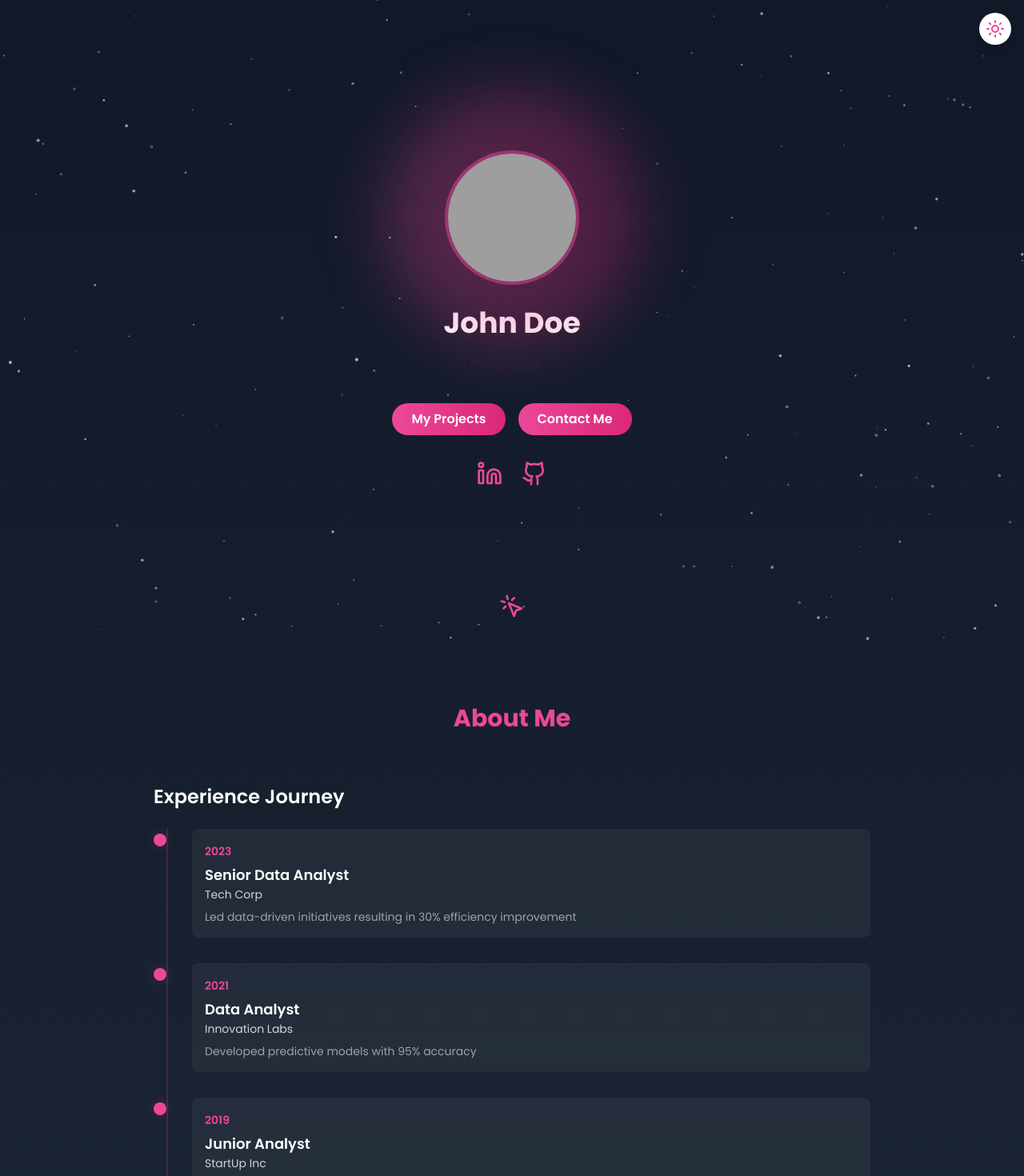
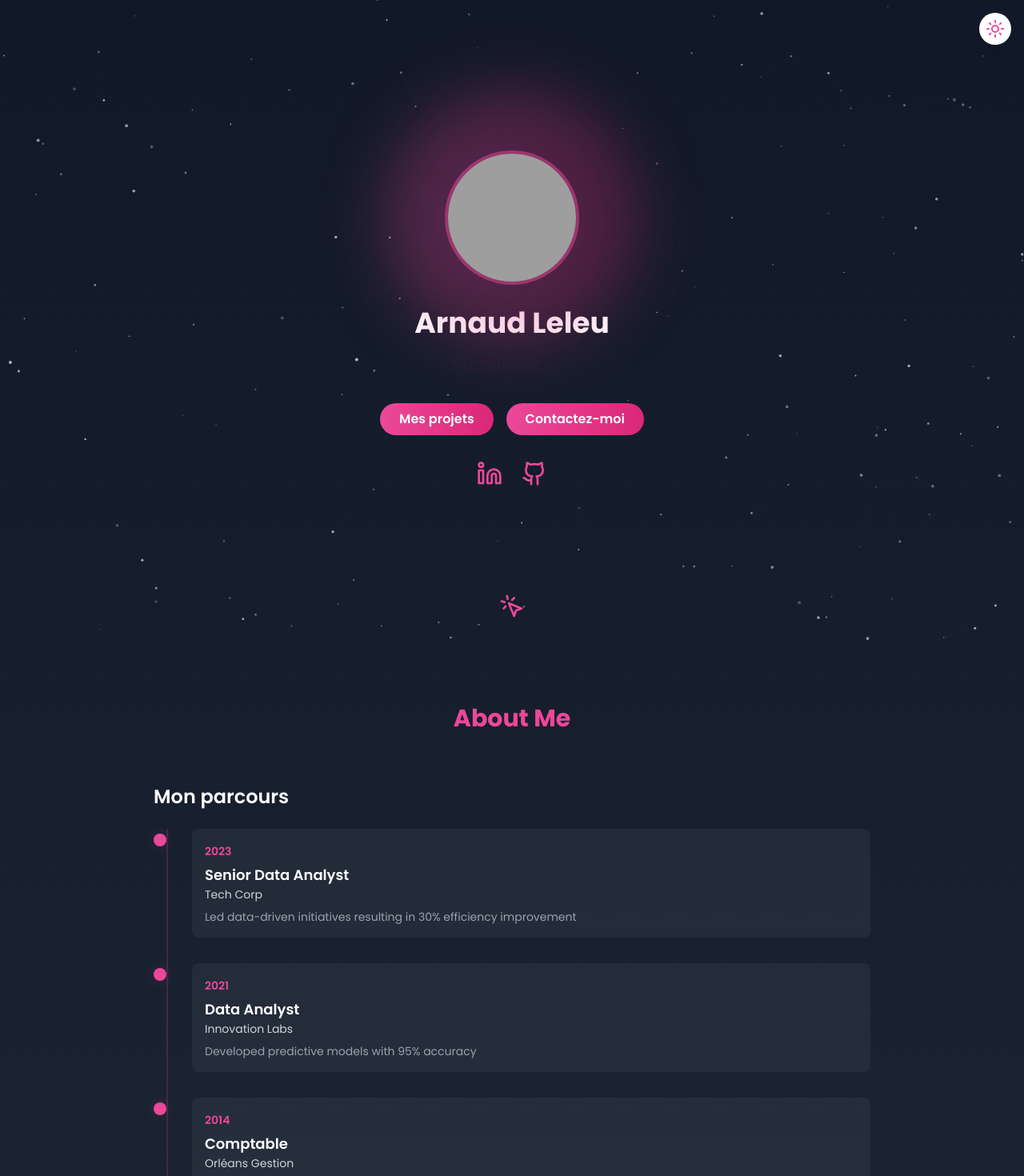
Before and after one commit to Arnaud-Ll/My-portfolio, a React (Vite) app: page / in a window 1280 px wide. Shown: the top 1470 px of the page at 80% size. Built offline with nearby package versions, Linux system fonts and the light colour scheme; grey boxes are pictures that could not be loaded.

Commit message:
1st update

```diff
--- a/src/components/About.tsx
+++ b/src/components/About.tsx
@@ -23,7 +23,7 @@ const About: React.FC = () => {
         </h2>
 
         <div className="max-w-4xl mx-auto">
-          <h3 className="text-2xl font-semibold mb-6">Experience Journey</h3>
+          <h3 className="text-2xl font-semibold mb-6">Mon parcours</h3>
           <Timeline />
         </div>
       </motion.div>
--- a/src/components/Contact.tsx
+++ b/src/components/Contact.tsx
@@ -12,14 +12,14 @@ const Contact = () => {
 
   const handleSubmit = (e: React.FormEvent) => {
     e.preventDefault();
-    window.location.href = `mailto:banananannaannana@gmailbananana.com?subject=Contact from ${formData.name}&body=${formData.message}`;
+    window.location.href = `mailto:arn.leleu@gmail.com?subject=Prtfolio contact from ${formData.name}&body=${formData.message}`;
   };
 
   return (
     <section className="py-20 px-4 md:px-8 relative">
       <div className="max-w-4xl mx-auto relative">
         <h2 className="text-3xl font-bold text-center mb-16 text-pink-500 dark:text-blue-500">
-          Get in Touch
+          Un projet, une question, contactez-moi !
         </h2>
 
         <motion.form
@@ -31,7 +31,7 @@ const Contact = () => {
         >
           <div>
             <label htmlFor="name" className="block text-sm font-medium mb-2">
-              Your Name
+              Votre nom
             </label>
             <input
               type="text"
@@ -45,7 +45,7 @@ const Contact = () => {
 
           <div>
             <label htmlFor="email" className="block text-sm font-medium mb-2">
-              Your Email
+              Votre email
             </label>
             <input
               type="email"
@@ -59,7 +59,7 @@ const Contact = () => {
 
           <div>
             <label htmlFor="message" className="block text-sm font-medium mb-2">
-              Your Message
+              Votre message
             </label>
             <textarea
               id="message"
@@ -73,7 +73,7 @@ const Contact = () => {
 
           <div>
             <label htmlFor="captcha" className="block text-sm font-medium mb-2">
-              What is 2 + 3? (Anti-spam)
+              Combien font 2 + 3? (Anti-spam)
             </label>
             <input
               type="text"
@@ -91,7 +91,7 @@ const Contact = () => {
             whileTap={{ scale: 0.98 }}
             className="w-full px-6 py-3 bg-gradient-to-r from-pink-500 to-pink-600 dark:from-blue-500 dark:to-blue-600 rounded-lg text-white font-semibold flex items-center justify-center gap-2 hover:from-pink-600 hover:to-pink-700 dark:hover:from-blue-600 dark:hover:to-blue-700 transition-colors shadow-lg"
           >
-            Send Message
+            Envoyez votre message
             <Send className="w-4 h-4" />
           </motion.button>
         </motion.form>
--- a/src/components/Footer.tsx
+++ b/src/components/Footer.tsx
@@ -12,7 +12,7 @@ const Footer = () => {
           viewport={{ once: true }}
           className="text-sm text-gray-400"
         >
-          © 2024 John Doe. Crafting insights, one dataset at a time.
+          © 2025 Arnaud Leleu. Convertit vos données en stratégies gagnantes.
         </motion.p>
 
         <motion.div
@@ -21,7 +21,7 @@ const Footer = () => {
           viewport={{ once: true }}
           className="flex items-center justify-center gap-2 mt-4 text-sm text-gray-500"
         >
-          Made with <Heart className="w-4 h-4 text-pink-500 dark:text-blue-500" /> using modern tech
+          Fait avec <Heart className="w-4 h-4 text-pink-500 dark:text-blue-500" /> et pas mal d'IA
         </motion.div>
       </div>
     </footer>
--- a/src/components/Header.tsx
+++ b/src/components/Header.tsx
@@ -24,7 +24,7 @@ const Header = () => {
         </div>
       </motion.div>
 
-      <h1 className="text-4xl font-bold mb-4 mt-8">John Doe</h1>
+      <h1 className="text-4xl font-bold mb-4 mt-8">Arnaud Leleu</h1>
 
       <TypewriterEffect words={['Data', 'Business', 'Simplifier']} />
 
@@ -33,13 +33,13 @@ const Header = () => {
           whileHover={{ y: -2, boxShadow: '0 10px 25px -5px rgba(236, 72, 153, 0.4)' }}
           className="px-6 py-2 bg-gradient-to-r from-pink-500 to-pink-600 dark:from-blue-500 dark:to-blue-600 rounded-full text-white font-semibold"
         >
-          My Projects
+          Mes projets
         </motion.button>
         <motion.button
           whileHover={{ y: -2, boxShadow: '0 10px 25px -5px rgba(236, 72, 153, 0.4)' }}
           className="px-6 py-2 bg-gradient-to-r from-pink-500 to-pink-600 dark:from-blue-500 dark:to-blue-600 rounded-full text-white font-semibold"
         >
-          Contact Me
+          Contactez-moi
         </motion.button>
       </div>
 
--- a/src/components/Projects.tsx
+++ b/src/components/Projects.tsx
@@ -40,7 +40,7 @@ const Projects = () => {
     <section className="py-20 px-4 md:px-8">
       <div className="max-w-6xl mx-auto">
         <h2 className="text-3xl font-bold text-center mb-16 text-pink-500 dark:text-blue-500">
-          Featured Projects
+          Mes projets
         </h2>
 
         {/* Featured Project */}
@@ -77,7 +77,7 @@ const Projects = () => {
                   className="inline-flex items-center gap-2 px-4 py-2 bg-pink-500 dark:bg-blue-500 rounded-full text-white font-medium hover:bg-pink-600 dark:hover:bg-blue-600 transition-colors"
                   whileHover={{ scale: 1.05 }}
                 >
-                  View Project
+                  Voir le projet
                   <ExternalLink className="w-4 h-4" />
                 </motion.a>
               </div>
--- a/src/components/Timeline.tsx
+++ b/src/components/Timeline.tsx
@@ -16,9 +16,9 @@ const timelineData = [
     description: 'Developed predictive models with 95% accuracy',
   },
   {
-    year: '2019',
-    title: 'Junior Analyst',
-    company: 'StartUp Inc',
+    year: '2014',
+    title: 'Comptable',
+    company: 'Orléans Gestion',
     description: 'Automated reporting processes saving 20 hours weekly',
   },
 ];
```
